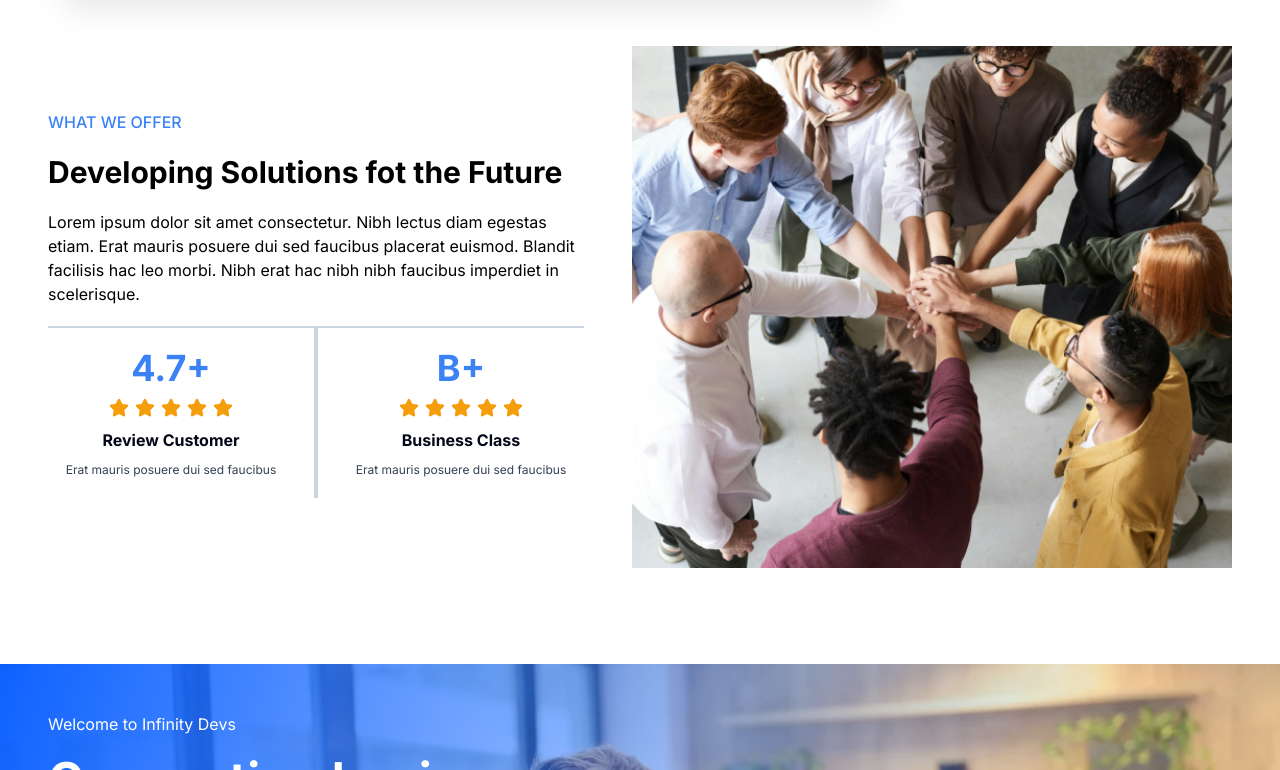
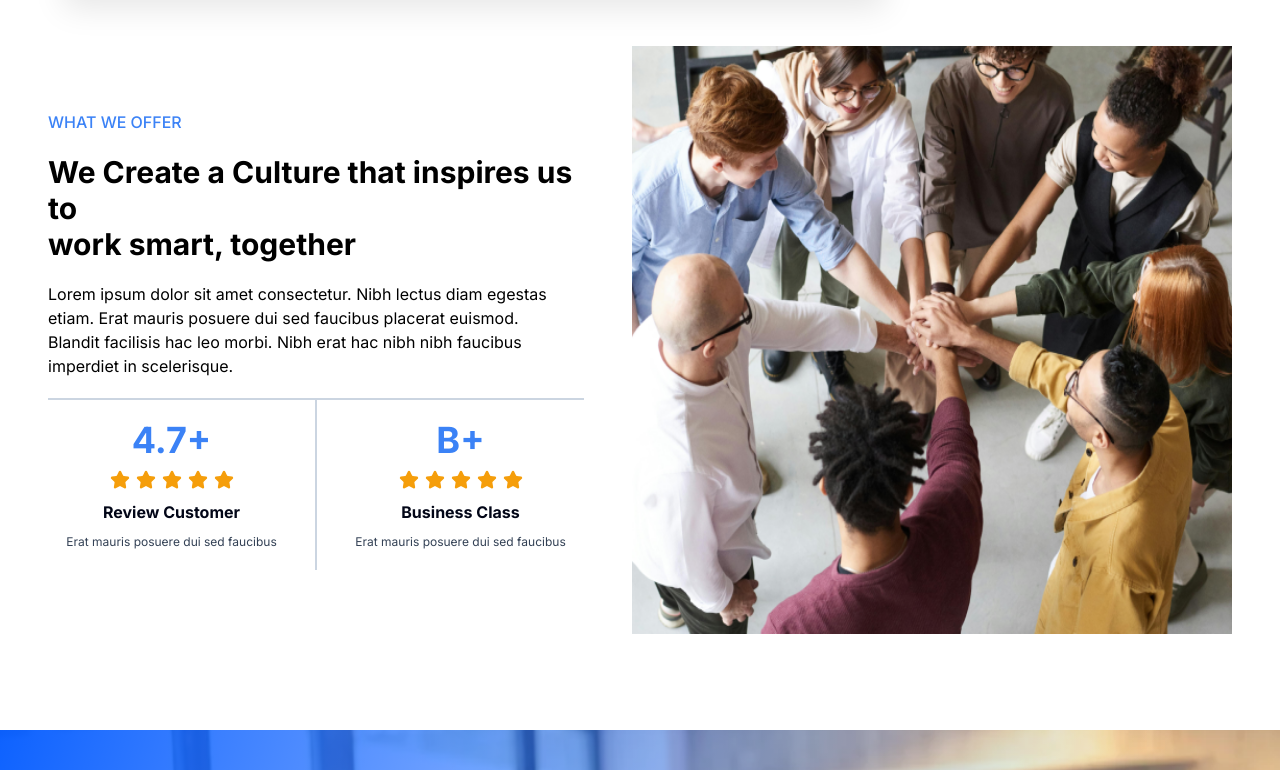
Before and after one commit to InfinityDevsHQ/software-house-next, a Next.js app: page / in a window 1280 px wide. Shown: the part 650-1420 px from the top of the page. Built offline with nearby package versions, Linux system fonts and the light colour scheme.

Commit message:
fix: replace content

```diff
--- a/components/homepage/about.tsx
+++ b/components/homepage/about.tsx
@@ -12,9 +12,10 @@ export default function About() {
                 what we offer
               </p>
               <h2 className="text-3xl font-bold">
-                Developing Solutions fot the Future
+                We Create a Culture that inspires us to
+                <br /> work smart, together
               </h2>
-              <p className="text-sm sm:text-base">
+              <p className="text-sm sm:text-base lg:w-[500px]">
                 Lorem ipsum dolor sit amet consectetur. Nibh lectus diam egestas
                 etiam. Erat mauris posuere dui sed faucibus placerat euismod.
                 Blandit facilisis hac leo morbi. Nibh erat hac nibh nibh
--- a/components/homepage/about/rating.tsx
+++ b/components/homepage/about/rating.tsx
@@ -11,7 +11,7 @@ export default function Rating() {
           Erat mauris posuere dui sed faucibus
         </p>
       </div>
-      <span className="border-2 border-muted" />
+      <span className="border border-muted" />
       <div className="py-3 sm:py-5 mx-auto flex flex-col gap-1 sm:gap-2.5 items-center justify-center text-center">
         <p className="text-4xl font-bold text-primary-medium">B+</p>
         <FiveStars />
```
